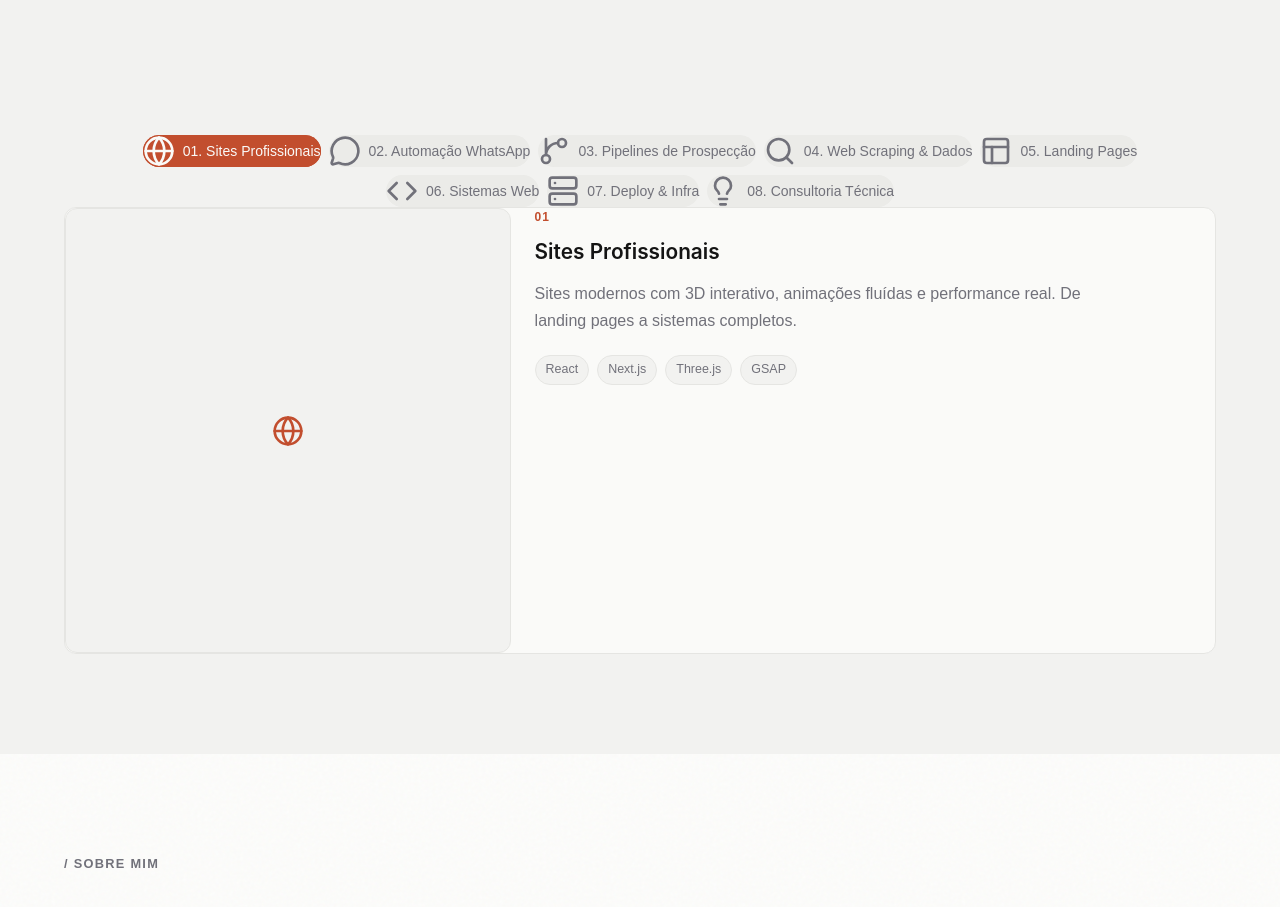
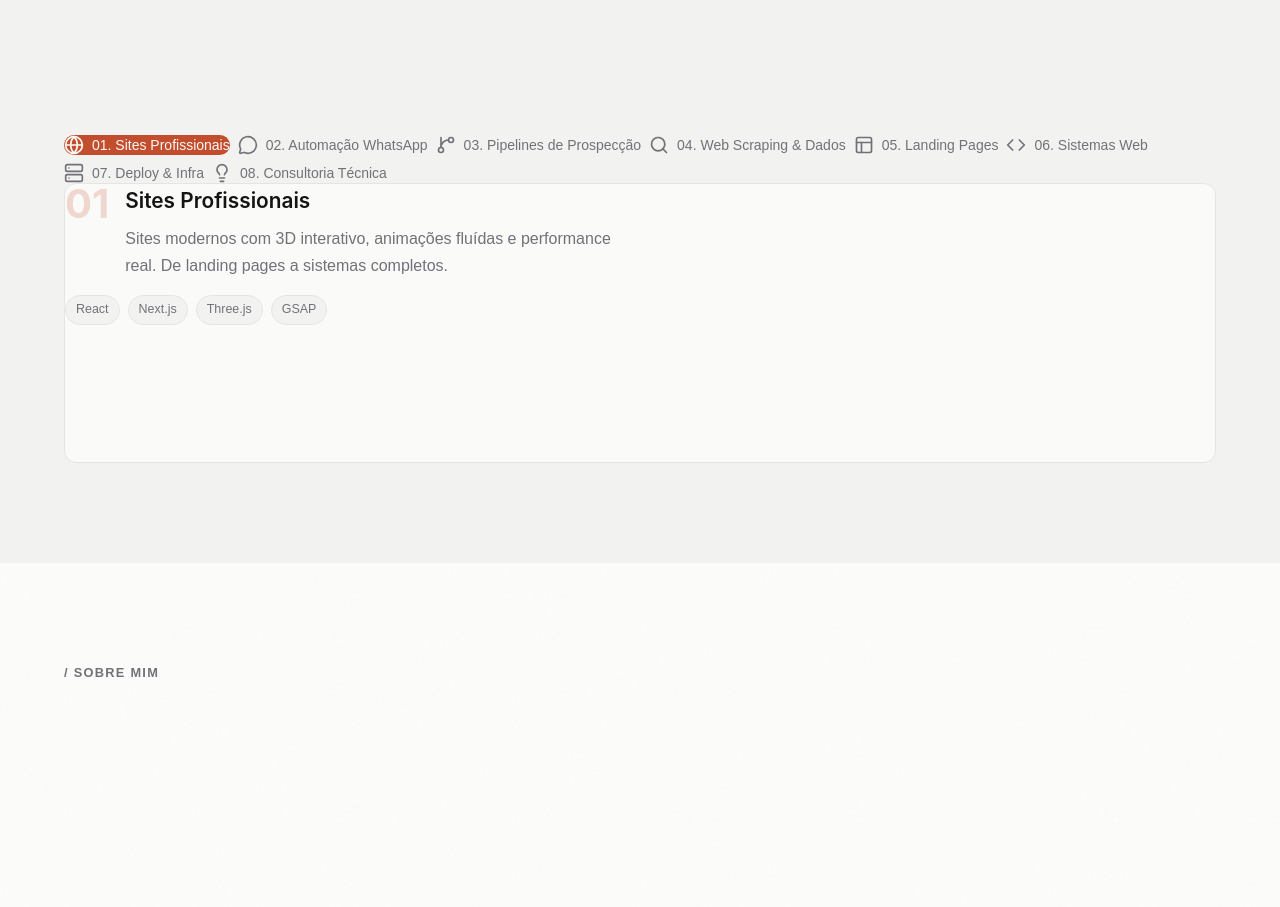
Before and after one commit to Kaique-959/portfolio, a React (Vite) app: page / in a window 1280 px wide. Shown: the part 880-1787 px from the top of the page. Built offline with nearby package versions, Linux system fonts and the light colour scheme; a web font is replaced by a local one.

Commit message:
Revert "Corrige AnimatedTabs: grid 2 colunas, icone Phosphor, abas com fundo neutro"
This reverts commit 1902b8a31c0f042cb45a79a3a0f82a10a3bbe964.

```diff
--- a/src/components/Services.jsx
+++ b/src/components/Services.jsx
@@ -9,14 +9,14 @@ import { useGSAP } from '@gsap/react'
 gsap.registerPlugin(ScrollTrigger, useGSAP)
 
 const icons = [
-  <Globe size={32} />,
-  <MessageCircle size={32} />,
-  <GitBranch size={32} />,
-  <Search size={32} />,
-  <Layout size={32} />,
-  <Code size={32} />,
-  <Server size={32} />,
-  <Lightbulb size={32} />,
+  <Globe size={20} />,
+  <MessageCircle size={20} />,
+  <GitBranch size={20} />,
+  <Search size={20} />,
+  <Layout size={20} />,
+  <Code size={20} />,
+  <Server size={20} />,
+  <Lightbulb size={20} />,
 ]
 
 export default function Services() {
@@ -38,44 +38,30 @@ export default function Services() {
     label: `${String(i + 1).padStart(2, '0')}. ${service.title}`,
     icon: icons[i % icons.length],
     content: (
-      <div className="grid grid-cols-5 gap-6 items-start">
-        <div className="col-span-2 flex items-center justify-center" style={{
-          aspectRatio: '1/1',
-          background: '#F2F2F0',
-          borderRadius: '12px',
-          border: '1px solid #E5E5E2',
-          color: '#C24E2E',
-          minHeight: '200px',
-        }}>
-          {icons[i % icons.length]}
-        </div>
-        <div className="col-span-3">
+      <div>
+        <div className="flex items-start gap-4 mb-4">
           <span style={{
-            fontSize: '0.75rem',
-            fontWeight: 600,
-            color: '#C24E2E',
-            textTransform: 'uppercase',
-            letterSpacing: '0.08em',
-            display: 'block',
-            marginBottom: '8px',
+            fontSize: '2.5rem', fontWeight: 700, color: '#C24E2E',
+            fontFamily: 'var(--font-display)', lineHeight: 1, opacity: 0.2,
           }}>
             {String(i + 1).padStart(2, '0')}
           </span>
+          <div>
             <h3 style={{
               fontFamily: 'var(--font-display)',
-            fontSize: '1.3rem', fontWeight: 600,
-            color: '#141414', marginBottom: '12px',
+              fontSize: '1.3rem', fontWeight: 600, color: '#141414', marginBottom: '8px',
             }}>
               {service.title}
             </h3>
-          <p style={{ color: '#71717A', lineHeight: 1.7, marginBottom: '20px' }}>
+            <p style={{ color: '#71717A', lineHeight: 1.7, maxWidth: '55ch', marginBottom: '16px' }}>
               {service.description}
             </p>
+          </div>
+        </div>
         <div style={{ display: 'flex', flexWrap: 'wrap', gap: '8px' }}>
           {service.tags.map((tag, j) => (
             <span key={j} className="tag">{tag}</span>
           ))}
-          </div>
         </div>
       </div>
     ),
--- a/src/components/ui/animated-tabs.jsx
+++ b/src/components/ui/animated-tabs.jsx
@@ -6,7 +6,7 @@ export function AnimatedTabs({ tabs, className = "" }) {
 
   return (
     <div className={className}>
-      <div className="flex flex-wrap gap-2 mb-6 justify-center">
+      <div className="flex flex-wrap gap-2 mb-6">
         {tabs.map((tab) => (
           <button
             key={tab.id}
@@ -14,9 +14,6 @@ export function AnimatedTabs({ tabs, className = "" }) {
             className="relative px-4 py-2 rounded-full text-sm font-medium transition-colors"
             style={{
               color: activeTab === tab.id ? '#FAFAF8' : '#71717A',
-              background: activeTab === tab.id ? '#C24E2E' : '#EBEBE8',
-              border: 'none',
-              outline: 'none',
             }}
           >
             {activeTab === tab.id && (
@@ -37,7 +34,10 @@ export function AnimatedTabs({ tabs, className = "" }) {
 
       <div
         className="p-6 rounded-xl border min-h-[280px] backdrop-blur-sm"
-        style={{ background: '#FAFAF8', borderColor: '#E5E5E2' }}
+        style={{
+          background: '#FAFAF8',
+          borderColor: '#E5E5E2',
+        }}
       >
         <AnimatePresence mode="wait">
           {tabs.find((t) => t.id === activeTab) && (
```
Lines whose indentation alone changed are shown as unchanged.
